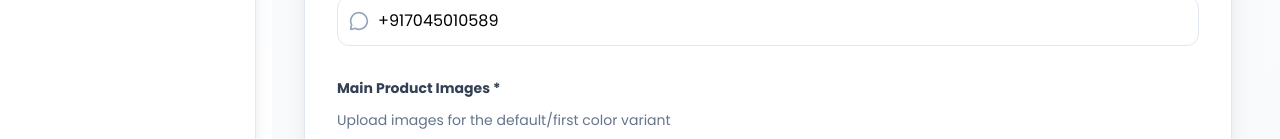
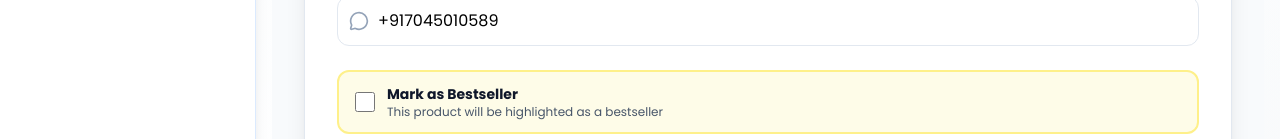
Before and after one commit to geekytechh/LainaBags, a Next.js app: page /seller in a window 1280 px wide. Shown: the part 813-952 px from the top of the page. Built offline with nearby package versions, Linux system fonts and the light colour scheme; no server answers; the database is empty.

Commit message:
fixes bestsellers

```diff
--- a/app/api/product/add/route.js
+++ b/app/api/product/add/route.js
@@ -38,6 +38,7 @@ export async function POST(request) {
         const whatsappNumber = formData.get('whatsappNumber');
         const colorsJson = formData.get('colors');
         const colorVariantsJson = formData.get('colorVariants');
+        const isBestseller = formData.get('isBestseller') === 'true';
 
         // Validate required fields
         if (!name || !description || !category || !price || !offerPrice) {
@@ -134,6 +135,7 @@ export async function POST(request) {
             image,
             colors: colorsJson ? JSON.parse(colorsJson) : [],
             colorVariants: colorVariants,
+            isBestseller: isBestseller,
             date: Date.now()
         })
 
--- a/app/seller/page.jsx
+++ b/app/seller/page.jsx
@@ -24,6 +24,7 @@ const AddProduct = () => {
   const [whatsappNumber, setWhatsappNumber] = useState("+917045010589");
   const [colors, setColors] = useState([]);
   const [colorInput, setColorInput] = useState("");
+  const [isBestseller, setIsBestseller] = useState(false);
   const [isEditing, setIsEditing] = useState(false);
   const [productId, setProductId] = useState("");
   const [isSubmitting, setIsSubmitting] = useState(false);
@@ -517,6 +518,22 @@ const AddProduct = () => {
                   />
                 </div>
               </div>
+
+              {/* Bestseller Checkbox */}
+              <div className="md:col-span-2">
+                <label className="flex items-center gap-3 px-4 py-3 bg-yellow-50 border-2 border-yellow-200 rounded-xl cursor-pointer hover:bg-yellow-100 transition-all">
+                  <input
+                    type="checkbox"
+                    checked={isBestseller}
+                    onChange={(e) => setIsBestseller(e.target.checked)}
+                    className="w-5 h-5 text-yellow-600 border-yellow-300 rounded focus:ring-yellow-500 focus:ring-2 cursor-pointer"
+                  />
+                  <div className="flex-1">
+                    <span className="block text-sm font-bold text-slate-900">Mark as Bestseller</span>
+                    <span className="block text-xs text-slate-600">This product will be highlighted as a bestseller</span>
+                  </div>
+                </label>
+              </div>
             </div>
 
             {/* Main Product Images */}
--- a/components/HeroSection.jsx
+++ b/components/HeroSection.jsx
@@ -105,7 +105,7 @@ const HeroSection = () => {
                                 src="/images/lapp.jpg"
                                 alt="Laina Bags - Premium Quality Bags"
                                 fill
-                                className="object-cover group-hover:scale-110 transition-transform duration-500"
+                                className="object-cover"
                                 priority
                             />
                         </div>
--- a/components/HomeProducts.jsx
+++ b/components/HomeProducts.jsx
@@ -70,9 +70,12 @@ const HomeProducts = () => {
         ) : products.length > 0 ? (
           <div>
             <div className="grid grid-cols-1 gap-6 sm:grid-cols-2 md:grid-cols-3 lg:grid-cols-4">
-              {products.map((product, index) => (
-                <ProductCard key={index} product={product} />
-              ))}
+              {products
+                .sort((a, b) => new Date(b.date) - new Date(a.date))
+                .slice(0, 4)
+                .map((product, index) => (
+                  <ProductCard key={index} product={product} />
+                ))}
             </div>
             <button
               onClick={() => router.push("/all-products")}
--- a/models/Product.js
+++ b/models/Product.js
@@ -15,6 +15,7 @@ const productSchema = new mongoose.Schema({
     default: [],
     // Structure: [{ color: "Red", images: ["url1", "url2"] }, { color: "Blue", images: [...] }]
   },
+  isBestseller: { type: Boolean, default: false }, // Mark as bestseller
   whatsappNumber: { type: String, required: true },
   date: { type: Date, required: true },
 });
```
